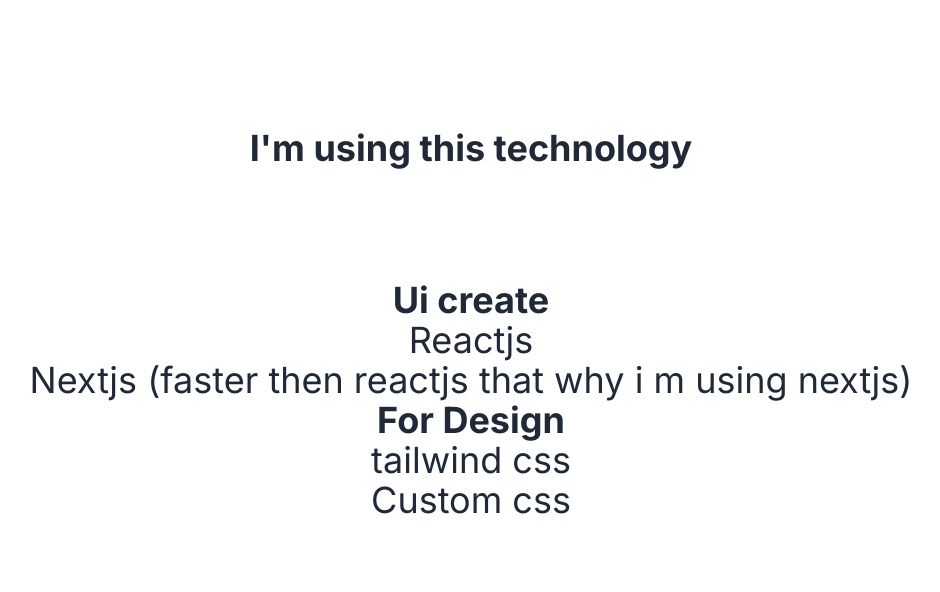
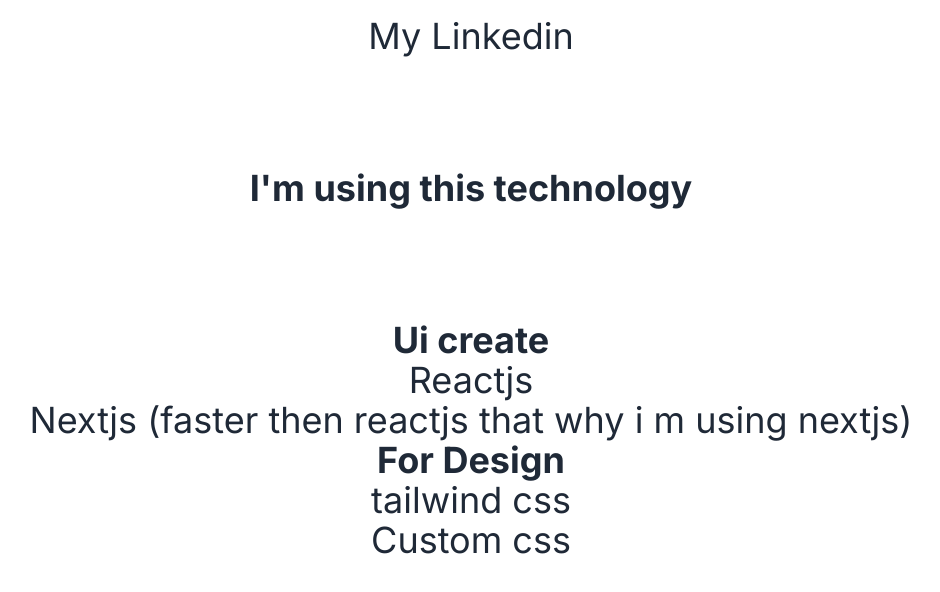
Before and after one commit to masum00011/kiswork-demo, a Next.js app: page /doc in a window 1280 px wide. Shown: the top 592 px of the page, without its empty margins (169-1109 px from the left). Built offline with nearby package versions, Linux system fonts and the light colour scheme.

Commit message:
add linkedin

```diff
--- a/src/app/doc/page.jsx
+++ b/src/app/doc/page.jsx
@@ -1,9 +1,13 @@
 import React from 'react'
-
+import LinkedInIcon from "@mui/icons-material/LinkedIn";
 export default function page() {
   return (
     <>
       <div class="container mx-auto   py-4  text-4xl text-center">
+          {/* <p>Linkedin<LinkedInIcon/> </p> */}
+          {/* <LinkedInIcon/> */}
+          <a href="https://www.linkedin.com/in/masum-reza-148397199/">My Linkedin </a>
+          {/* <LinkedInIcon/> */}
           <p className='py-28 font-bold'>I'm using this technology</p>
         <ul>
         <b >Ui create</b>
```
